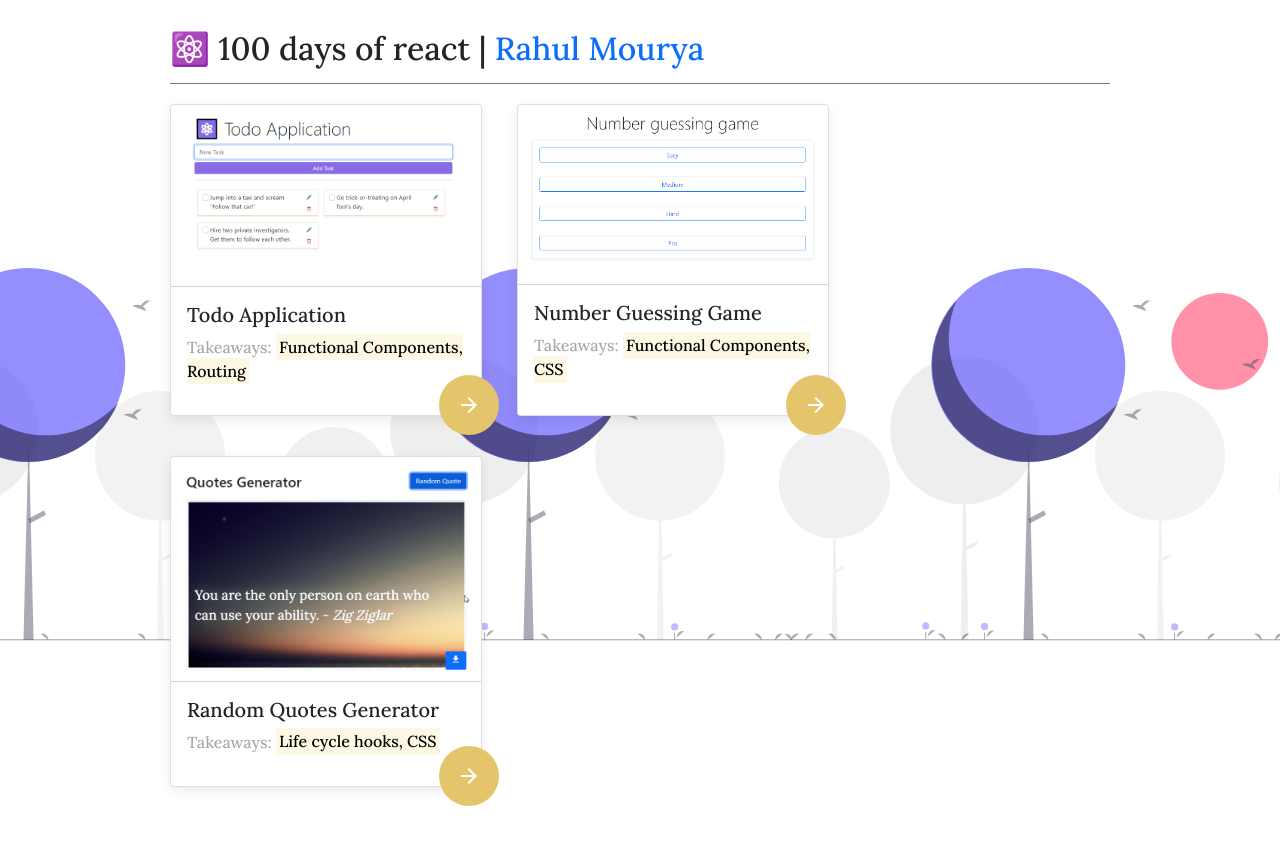
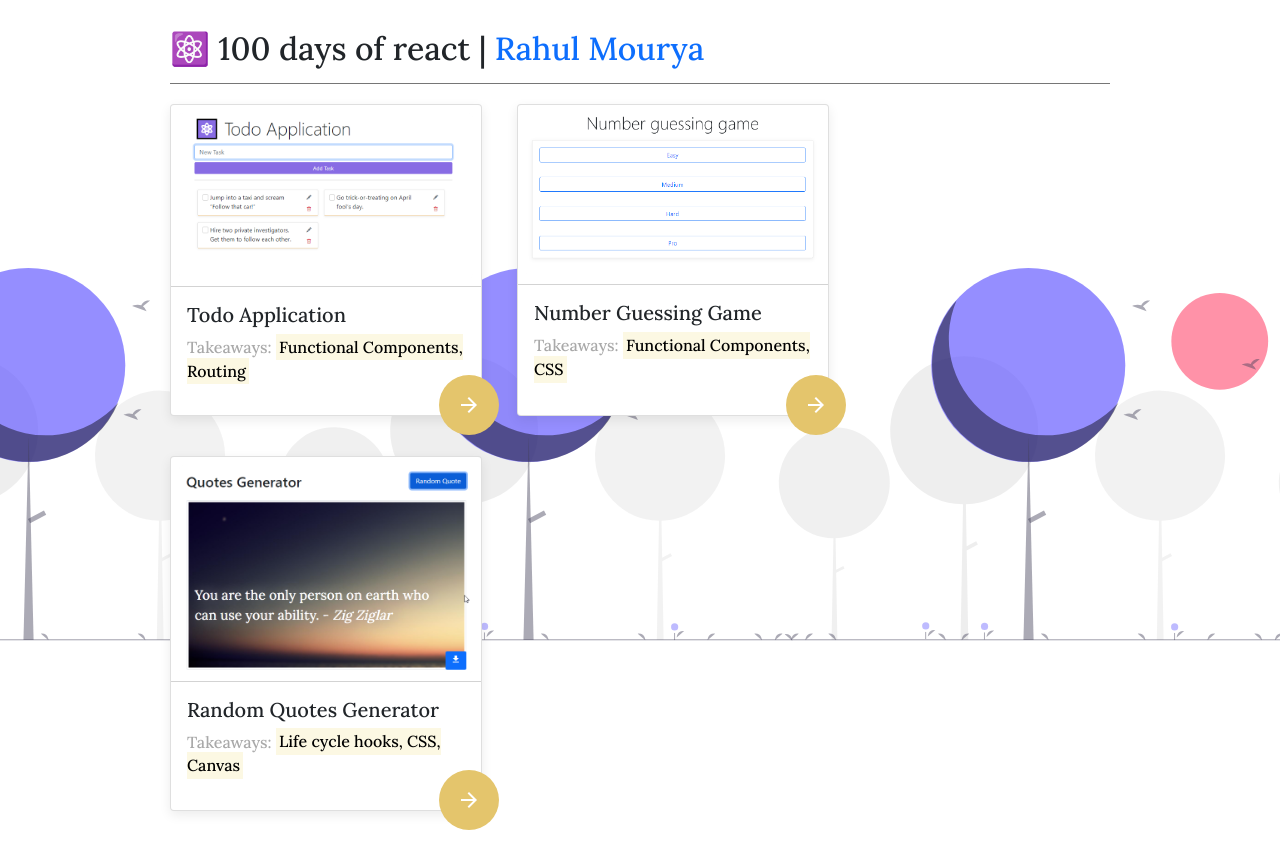
Before and after one commit to rahulmourya336/react-101, a React (Create React App) app: page / in a window 1280 px wide. Before the commit the page ends 837 px from the top, so only its background shows below. Built offline with nearby package versions, Linux system fonts and the light colour scheme.

Commit message:
Move Random quote to separate app

```diff
--- a/public/index.html
+++ b/public/index.html
@@ -57,5 +57,4 @@
       To create a production bundle, use `npm run build` or `yarn build`.
     -->
   </body>
-  <script src="https://cdnjs.cloudflare.com/ajax/libs/html2canvas/0.4.1/html2canvas.min.js"></script>
 </html>
--- a/src/Dashboard/Dashboard.js
+++ b/src/Dashboard/Dashboard.js
@@ -9,7 +9,11 @@ function Dashboard() {
     const history_ = useHistory();
     const projects = PROJECT_LIST;
 
-    const gotoProject = (routerLink) => history_.push(routerLink);
+    const gotoProject = (routerLink) => {
+        if (routerLink.startsWith("http")) {
+            window.location.assign(routerLink);
+        } else { history_.push(routerLink); }
+    }
 
     return (
         <div className="dashboard">
--- a/src/Dashboard/projectList.js
+++ b/src/Dashboard/projectList.js
@@ -23,8 +23,8 @@ const PROJECT_LIST = [
     {
         name: 'Random Quotes Generator',
         previewLink: quotesGeneratorPreview,
-        takeaways: ['Life cycle hooks', 'CSS'],
-        routerLink: '/quotes-generator',
+        takeaways: ['Life cycle hooks', 'CSS', 'Canvas'],
+        routerLink: 'https://react-random-quote-app.vercel.app/',
         showProject: true,
         idx: 3
     },
```
Also changed, not shown: 1 other file (tests, documents, lock files or other folders).
